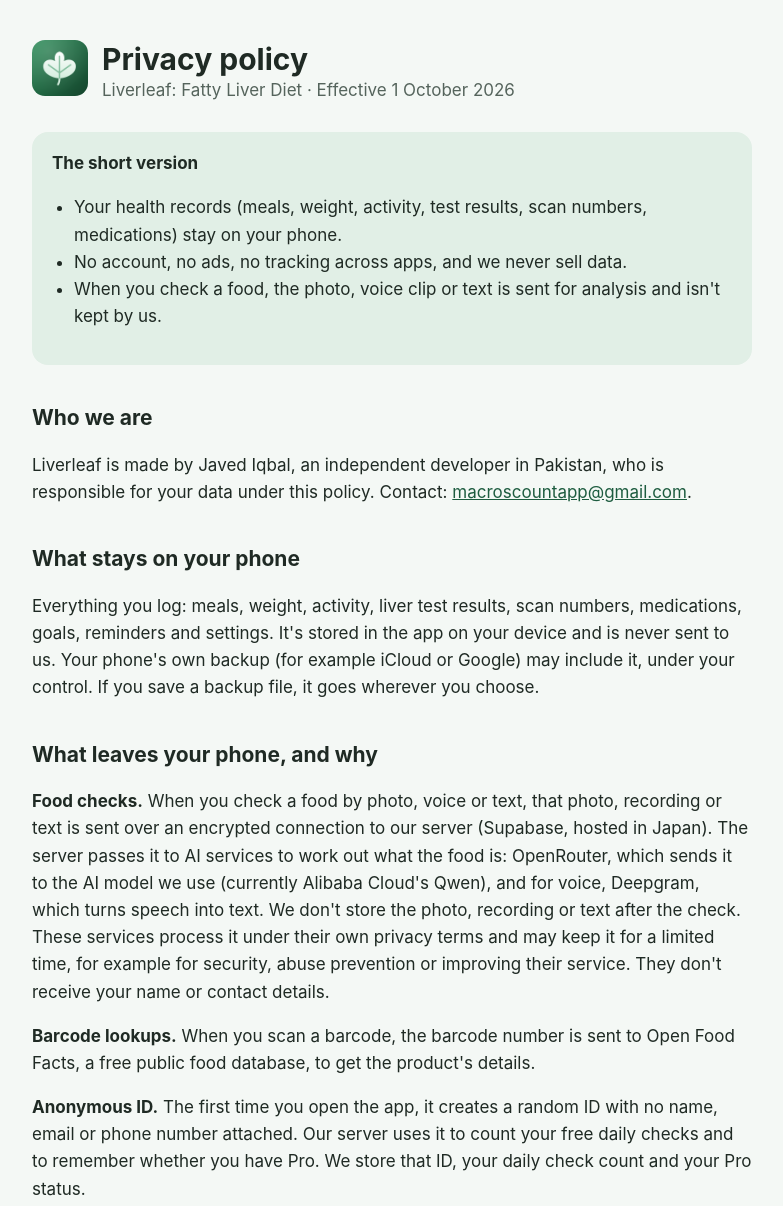
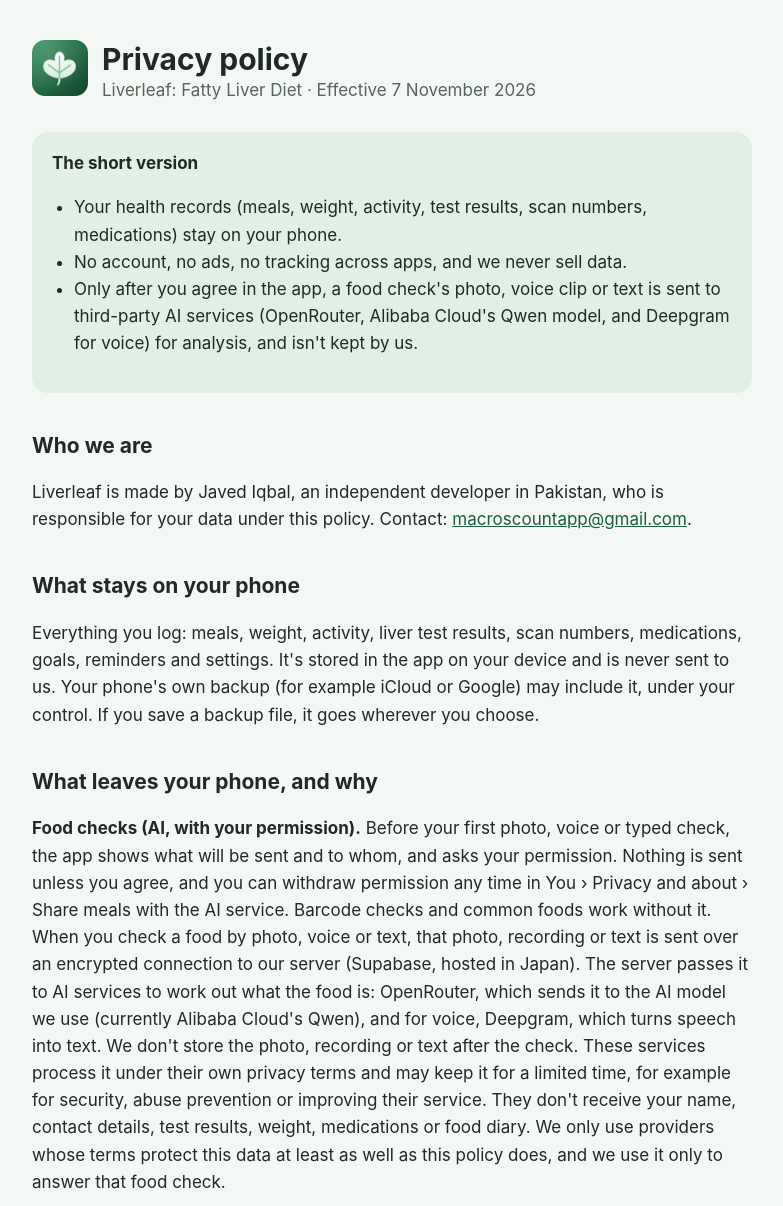
Before and after one commit to javediqbal8381/liverleaf, a plain HTML site: page privacy/index.html in a window 1280 px wide. Shown: the top 1206 px of the page, without its empty margins (248-1031 px from the left). Drawn offline with Linux system fonts and the light colour scheme.

Commit message:
Privacy policy: AI sharing consent, data list, third-party protection

```diff
--- a/privacy/index.html
+++ b/privacy/index.html
@@ -1,12 +1,12 @@
 <!doctype html><html lang="en"><head><meta charset="utf-8"><meta name="viewport" content="width=device-width,initial-scale=1">
 <title>Liverleaf Privacy Policy</title><meta name="description" content="How Liverleaf handles your data.">
 <link rel="icon" href="../icon.png"><link rel="stylesheet" href="../style.css"></head><body><main>
-<header><a href="../"><img src="../icon.png" alt=""></a><div><h1>Privacy policy</h1><div class="muted">Liverleaf: Fatty Liver Diet · Effective 1 October 2026</div></div></header>
+<header><a href="../"><img src="../icon.png" alt=""></a><div><h1>Privacy policy</h1><div class="muted">Liverleaf: Fatty Liver Diet · Effective 7 November 2026</div></div></header>
 
 <div class="card soft"><strong>The short version</strong>
 <ul><li>Your health records (meals, weight, activity, test results, scan numbers, medications) stay on your phone.</li>
 <li>No account, no ads, no tracking across apps, and we never sell data.</li>
-<li>When you check a food, the photo, voice clip or text is sent for analysis and isn't kept by us.</li></ul></div>
+<li>Only after you agree in the app, a food check's photo, voice clip or text is sent to third-party AI services (OpenRouter, Alibaba Cloud's Qwen model, and Deepgram for voice) for analysis, and isn't kept by us.</li></ul></div>
 
 <h2>Who we are</h2>
 <p>Liverleaf is made by Javed Iqbal, an independent developer in Pakistan, who is responsible for your data under this policy. Contact: <a href="mailto:macroscountapp@gmail.com">macroscountapp@gmail.com</a>.</p>
@@ -15,7 +15,8 @@
 <p>Everything you log: meals, weight, activity, liver test results, scan numbers, medications, goals, reminders and settings. It's stored in the app on your device and is never sent to us. Your phone's own backup (for example iCloud or Google) may include it, under your control. If you save a backup file, it goes wherever you choose.</p>
 
 <h2>What leaves your phone, and why</h2>
-<p><strong>Food checks.</strong> When you check a food by photo, voice or text, that photo, recording or text is sent over an encrypted connection to our server (Supabase, hosted in Japan). The server passes it to AI services to work out what the food is: OpenRouter, which sends it to the AI model we use (currently Alibaba Cloud's Qwen), and for voice, Deepgram, which turns speech into text. We don't store the photo, recording or text after the check. These services process it under their own privacy terms and may keep it for a limited time, for example for security, abuse prevention or improving their service. They don't receive your name or contact details.</p>
+<p><strong>Food checks (AI, with your permission).</strong> Before your first photo, voice or typed check, the app shows what will be sent and to whom, and asks your permission. Nothing is sent unless you agree, and you can withdraw permission any time in You › Privacy and about › Share meals with the AI service. Barcode checks and common foods work without it. When you check a food by photo, voice or text, that photo, recording or text is sent over an encrypted connection to our server (Supabase, hosted in Japan). The server passes it to AI services to work out what the food is: OpenRouter, which sends it to the AI model we use (currently Alibaba Cloud's Qwen), and for voice, Deepgram, which turns speech into text. We don't store the photo, recording or text after the check. These services process it under their own privacy terms and may keep it for a limited time, for example for security, abuse prevention or improving their service. They don't receive your name, contact details, test results, weight, medications or food diary. We only use providers whose terms protect this data at least as well as this policy does, and we use it only to answer that food check.</p>
+<p><strong>What we collect, how and why (summary).</strong> Meal photo, voice recording or text: collected when you start an AI food check, used only to identify the food and estimate nutrients, shared with OpenRouter, Alibaba Cloud (Qwen) and Deepgram (voice only), not stored by us. Anonymous ID and check count: created by the app, used to run limits and Pro. Purchase status: from Apple via Superwall. Support messages: what you type in the support chat.</p>
 <p><strong>Barcode lookups.</strong> When you scan a barcode, the barcode number is sent to Open Food Facts, a free public food database, to get the product's details.</p>
 <p><strong>Anonymous ID.</strong> The first time you open the app, it creates a random ID with no name, email or phone number attached. Our server uses it to count your free daily checks and to remember whether you have Pro. We store that ID, your daily check count and your Pro status.</p>
 <p><strong>Subscriptions.</strong> Purchases are handled by Apple or Google; we never see your payment details. We use Superwall to show the subscription screen and manage access to Pro. Superwall receives your anonymous ID, your purchase and subscription status, which subscription screens you see and tap, and basic device details (such as model, system version, language and region) so it can show the right offer.</p>
```
